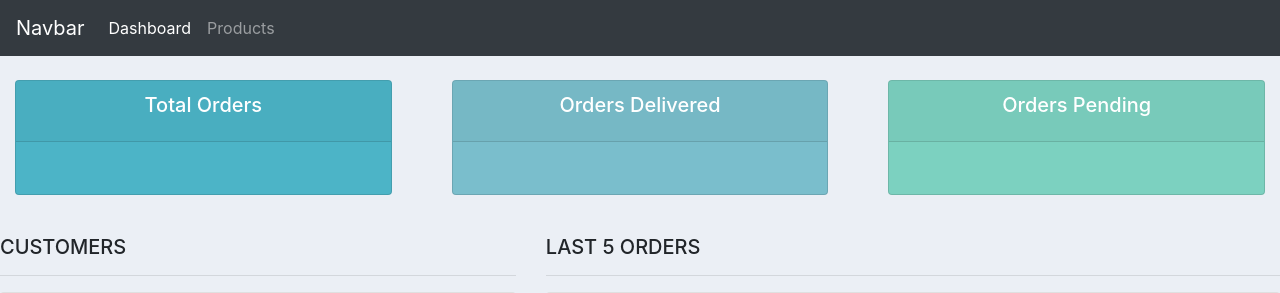
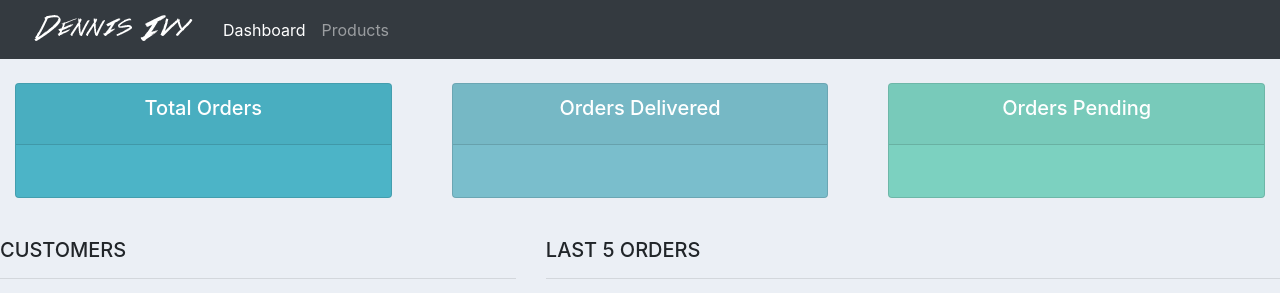
Before and after one commit to Constadine/crm1, a Django app: page / in a window 1280 px wide. Shown: the top 293 px of the page. Run offline with Django 3.2, Linux system fonts and the light colour scheme; some libraries are stand-ins or nearby versions.

Commit message:
Static Files

```diff
--- a/accounts/templates/accounts/main.html
+++ b/accounts/templates/accounts/main.html
@@ -1,38 +1,26 @@
+{% load static %}
+
 <!DOCTYPE html>
 <html lang="en">
+
 <head>
     <meta charset="UTF-8">
     <meta http-equiv="X-UA-Compatible" content="IE=edge">
     <meta name="viewport" content="width=device-width, initial-scale=1.0">
     <title>CRM</title>
-    <link rel="stylesheet" href="https://stackpath.bootstrapcdn.com/bootstrap/4.3.1/css/bootstrap.min.css"/
-     integrity="sha384-ggOyR0iXCbMQv3Xipma34MD+dH/1fQ784/j6cY/iJTQUOhcWr7x9JvoRxT2MZw1T" crossorigin="anonymous">
-     <style>
+    <link rel="stylesheet" href="https://stackpath.bootstrapcdn.com/bootstrap/4.3.1/css/bootstrap.min.css" /
+        integrity="sha384-ggOyR0iXCbMQv3Xipma34MD+dH/1fQ784/j6cY/iJTQUOhcWr7x9JvoRxT2MZw1T" crossorigin="anonymous">
 
-
-		body{
-			background-color: #ebeff5;
-		}
-
-
-		#total-orders{
-			background-color: #4cb4c7;
-		}
-
-
-		#orders-delivered{
-			background-color: #7abecc;
-		}
-
-		#orders-pending{
-			background-color: #7CD1C0;
-		}
+    <link rel="stylesheet" type="text/css" href="{% static '/css/main.css' %}">
 
 
 
 
-	</style>
+
+
+
 </head>
+
 <body>
 
 
@@ -48,7 +36,14 @@
 
 
 </body>
-<script src="https://code.jquery.com/jquery-3.3.1.slim.min.js" integrity="sha384-q8i/X+965DzO0rT7abK41JStQIAqVgRVzpbzo5smXKp4YfRvH+8abtTE1Pi6jizo" crossorigin="anonymous"></script>
-<script src="https://cdnjs.cloudflare.com/ajax/libs/popper.js/1.14.7/umd/popper.min.js" integrity="sha384-UO2eT0CpHqdSJQ6hJty5KVphtPhzWj9WO1clHTMGa3JDZwrnQq4sF86dIHNDz0W1" crossorigin="anonymous"></script>
-<script src="https://stackpath.bootstrapcdn.com/bootstrap/4.3.1/js/bootstrap.min.js" integrity="sha384-JjSmVgyd0p3pXB1rRibZUAYoIIy6OrQ6VrjIEaFf/nJGzIxFDsf4x0xIM+B07jRM" crossorigin="anonymous"></script>
+<script src="https://code.jquery.com/jquery-3.3.1.slim.min.js"
+    integrity="sha384-q8i/X+965DzO0rT7abK41JStQIAqVgRVzpbzo5smXKp4YfRvH+8abtTE1Pi6jizo"
+    crossorigin="anonymous"></script>
+<script src="https://cdnjs.cloudflare.com/ajax/libs/popper.js/1.14.7/umd/popper.min.js"
+    integrity="sha384-UO2eT0CpHqdSJQ6hJty5KVphtPhzWj9WO1clHTMGa3JDZwrnQq4sF86dIHNDz0W1"
+    crossorigin="anonymous"></script>
+<script src="https://stackpath.bootstrapcdn.com/bootstrap/4.3.1/js/bootstrap.min.js"
+    integrity="sha384-JjSmVgyd0p3pXB1rRibZUAYoIIy6OrQ6VrjIEaFf/nJGzIxFDsf4x0xIM+B07jRM"
+    crossorigin="anonymous"></script>
+
 </html>
--- a/accounts/templates/accounts/navbar.html
+++ b/accounts/templates/accounts/navbar.html
@@ -1,6 +1,9 @@
+{% load static %}
+
 <nav class="navbar navbar-expand-lg navbar-dark bg-dark">
-    <a class="navbar-brand" href="#">Navbar</a>
-    <button class="navbar-toggler" type="button" data-toggle="collapse" data-target="#navbarNav" aria-controls="navbarNav" aria-expanded="false" aria-label="Toggle navigation">
+    <img src="{% static 'images/logo.png' %}" alt="">
+    <button class="navbar-toggler" type="button" data-toggle="collapse" data-target="#navbarNav"
+        aria-controls="navbarNav" aria-expanded="false" aria-label="Toggle navigation">
         <span class="navbar-toggler-icon"></span>
     </button>
     <div class="collapse navbar-collapse" id="navbarNav">
--- a/crm1/settings.py
+++ b/crm1/settings.py
@@ -121,6 +121,11 @@ USE_TZ = True
 
 STATIC_URL = '/static/'
 
+
+STATICFILES_DIRS = [
+    BASE_DIR / "static"
+]
+
 # Default primary key field type
 # https://docs.djangoproject.com/en/3.2/ref/settings/#default-auto-field
 
--- /dev/null
+++ b/static/css/main.css
@@ -0,0 +1,19 @@
+
+
+body{
+    background-color: #ebeff5;
+}
+
+
+#total-orders{
+    background-color: #4cb4c7;
+}
+
+
+#orders-delivered{
+    background-color: #7abecc;
+}
+
+#orders-pending{
+    background-color: #7CD1C0;
+}
```
Also changed, not shown: static/images/logo.png (added). Lines whose indentation alone changed are shown as unchanged.
